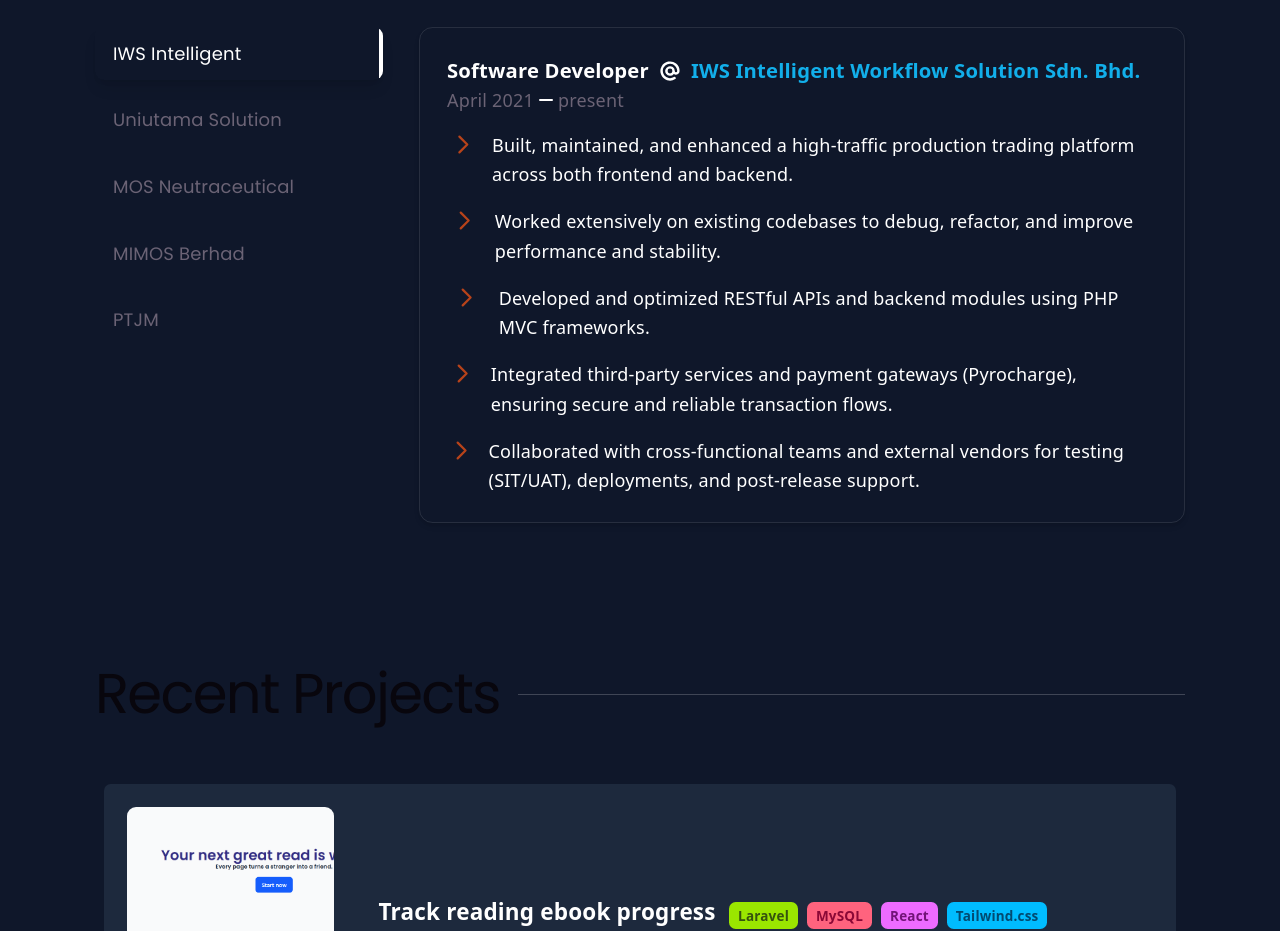
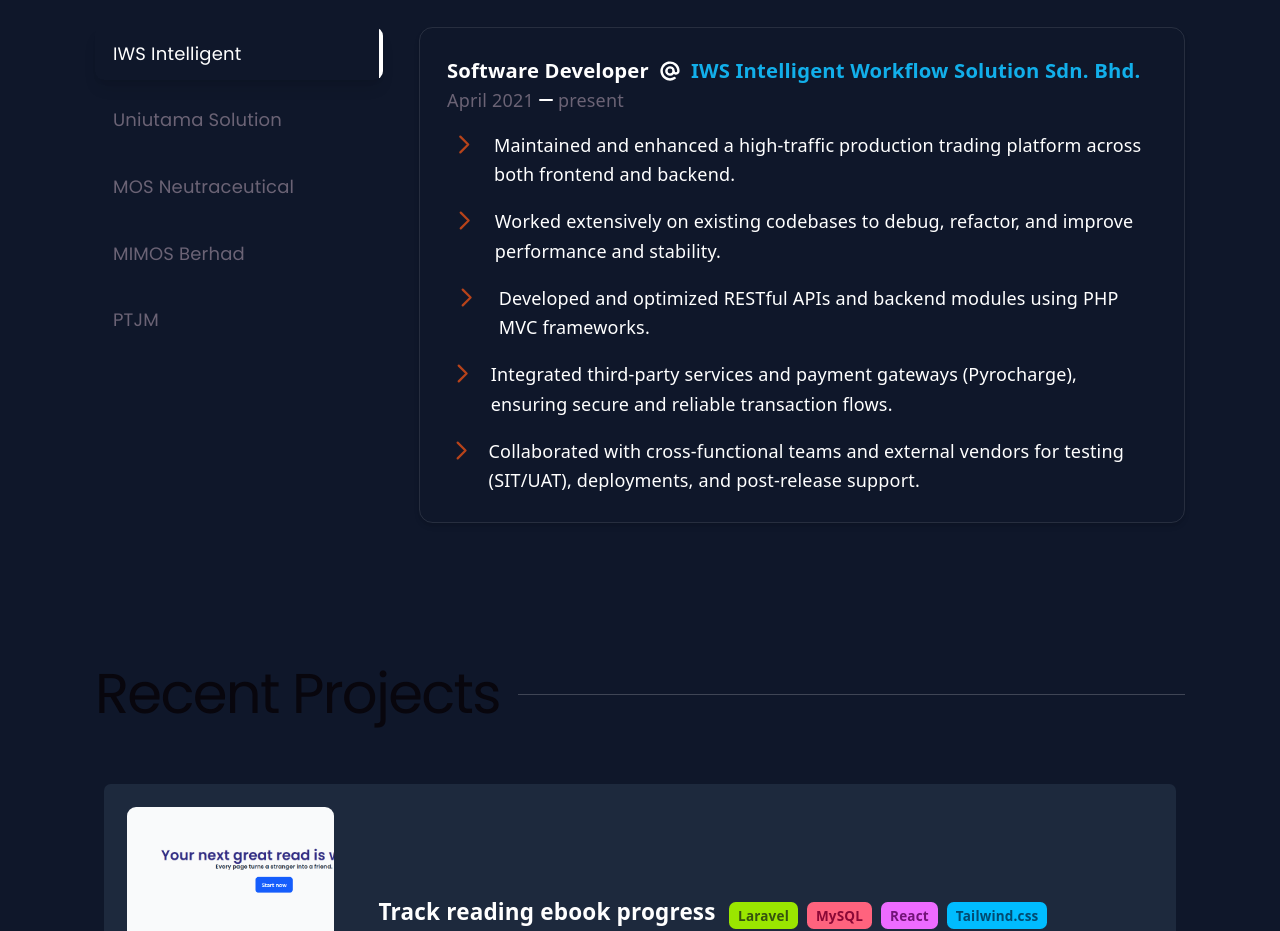
Before and after one commit to atikahadzman/portfolio, a React (Vite) app: page / in a window 1280 px wide. Shown: the part 1500-2431 px from the top of the page. Built offline with nearby package versions, Linux system fonts and the light colour scheme.

Commit message:
refactor description for experiences

```diff
--- a/src/Experiences.jsx
+++ b/src/Experiences.jsx
@@ -27,7 +27,7 @@
                         <div className="flex gap-3 items-start">
                             <HiOutlineChevronRight className="w-10 h-6 text-[#B7431A]" />
                             <p className="text-body text-white leading-relaxed">
-                                Built, maintained, and enhanced a high-traffic production trading platform across both frontend and backend.
+                                Maintained and enhanced a high-traffic production trading platform across both frontend and backend.
                             </p>
                         </div>
 
```
